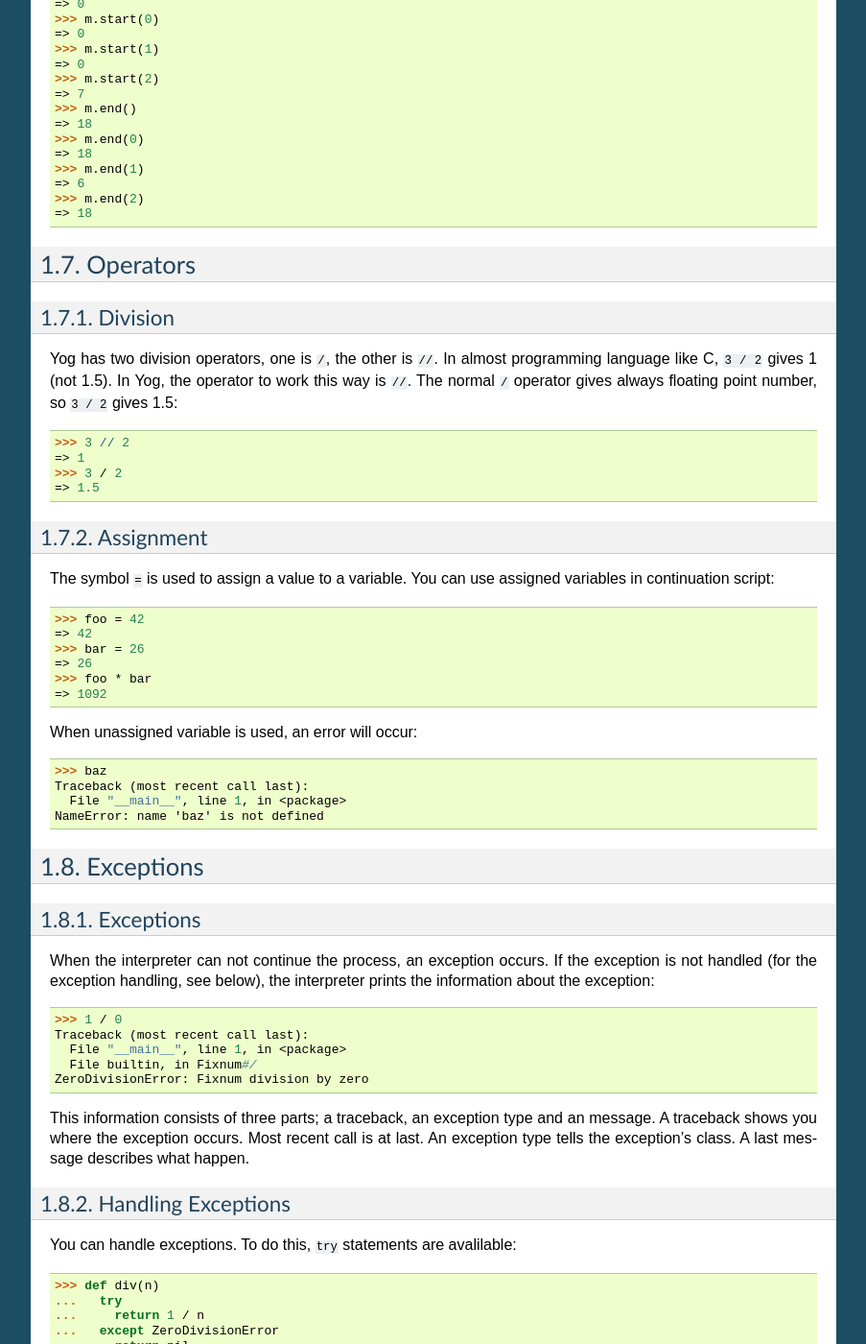
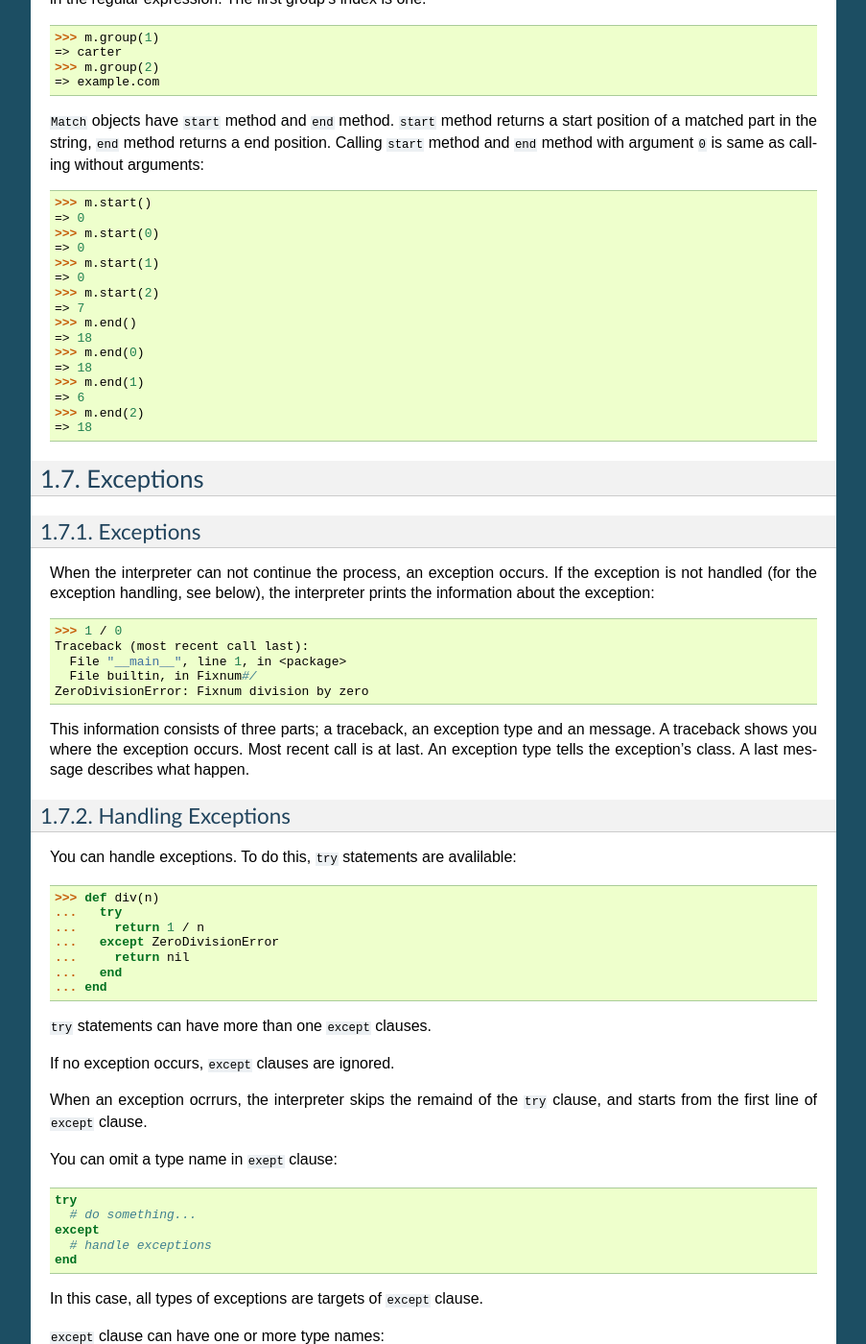
Before and after one commit to SumiTomohiko/Yog, a Sphinx documentation site: the page built from doc/tutorial.rst, in a window 1280 px wide and 1400 px high, scrolled down 14014 px. Shown: the whole window at 96% size, without its empty margins (198-1101 px from the left). Built offline with Sphinx 7.4.7, drawn with Linux system fonts in a browser that asks for light colours; some of the changed text lies outside the part shown.

Commit message:
Moved section about division.

```diff
--- a/doc/tutorial.rst
+++ b/doc/tutorial.rst
@@ -713,6 +713,19 @@
   >>> 42 * 26
   => 1092
 
+Division
+~~~~~~~~
+
+Yog has two division operators, one is ``/``, the other is ``//``.
+In almost programming language like C, ``3 / 2`` gives 1 (not 1.5).
+In Yog, the operator to work this way is ``//``.
+The normal ``/`` operator gives always floating point number, so ``3 / 2`` gives 1.5::
+
+  >>> 3 // 2
+  => 1
+  >>> 3 / 2
+  => 1.5
+
 Floating Point Numbers
 ----------------------
 
@@ -811,43 +824,6 @@
   => 6
   >>> m.end(2)
   => 18
-
-*********
-Operators
-*********
-
-Division
-========
-
-Yog has two division operators, one is ``/``, the other is ``//``.
-In almost programming language like C, ``3 / 2`` gives 1 (not 1.5).
-In Yog, the operator to work this way is ``//``.
-The normal ``/`` operator gives always floating point number, so ``3 / 2`` gives 1.5::
-
-  >>> 3 // 2
-  => 1
-  >>> 3 / 2
-  => 1.5
-
-Assignment
-==========
-
-The symbol ``=`` is used to assign a value to a variable.
-You can use assigned variables in continuation script::
-
-  >>> foo = 42
-  => 42
-  >>> bar = 26
-  => 26
-  >>> foo * bar
-  => 1092
-
-When unassigned variable is used, an error will occur::
-
-  >>> baz
-  Traceback (most recent call last):
-    File "__main__", line 1, in <package>
-  NameError: name 'baz' is not defined
 
 **********
 Exceptions
```
